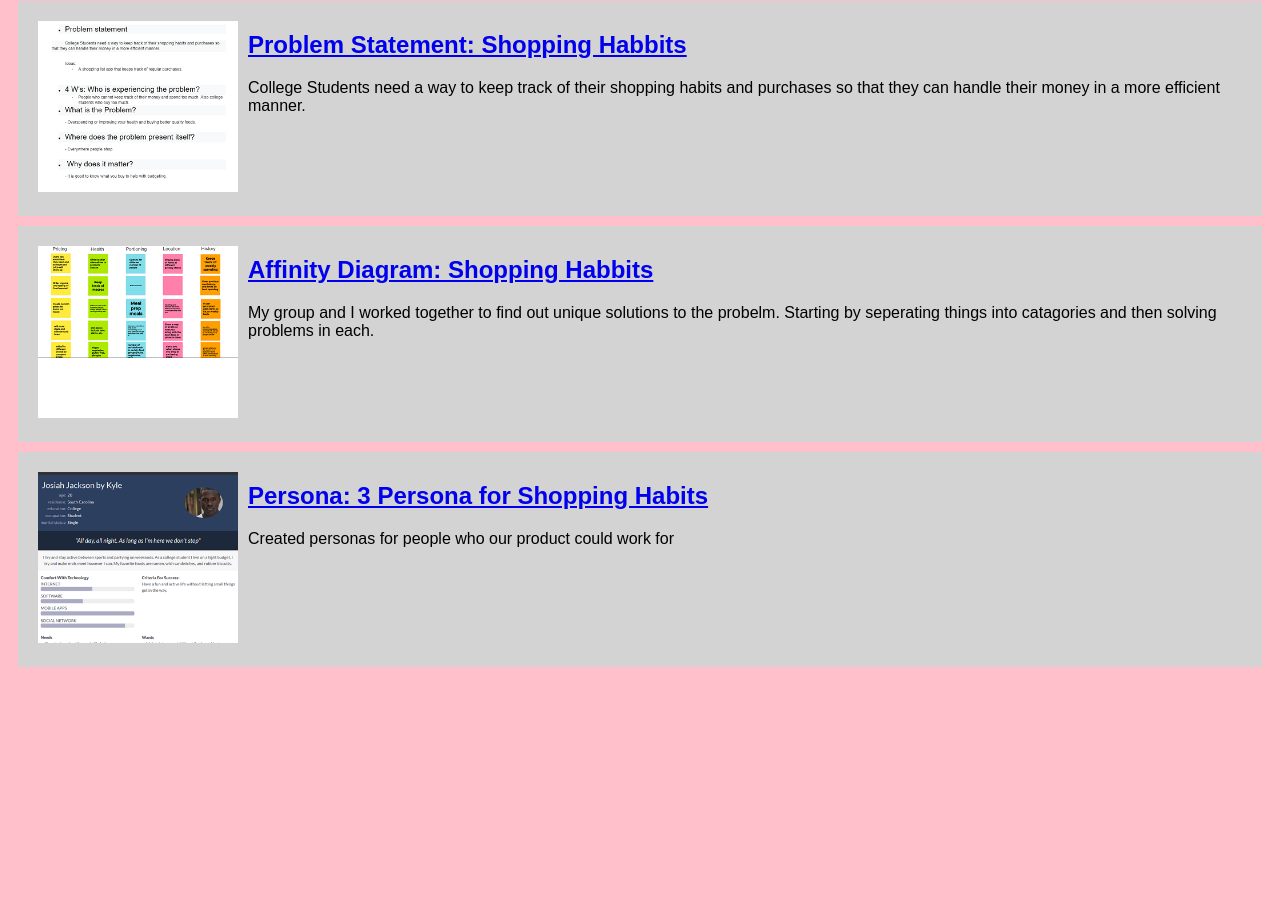
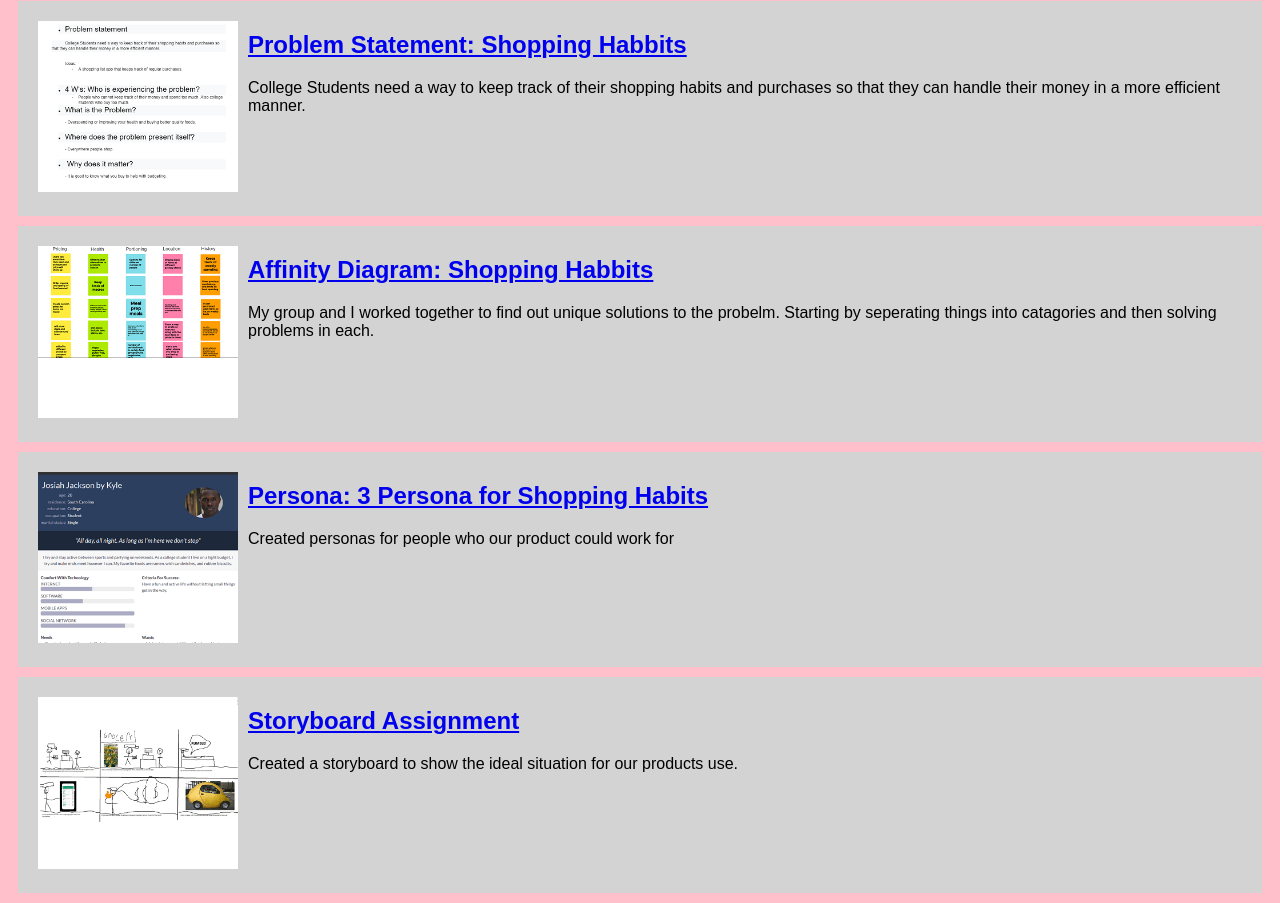
Before and after one commit to longkyle12/DugTheNug.github.io, a plain HTML site: page index.html in a window 1280 px wide. Shown: the part 79-982 px from the top of the page. Before the commit the page ends 800 px from the top, so only its background shows below. Drawn offline with Linux system fonts and the light colour scheme.

Commit message:
Add files via upload

```diff
--- a/index.html
+++ b/index.html
@@ -37,5 +37,16 @@
                     </p>
             </section>
         </section>
+
+
+         <!--Storyboard Assignment-->
+         <section class="assignment">
+            <a href="files/combinepdf (1).pdf"><img src="images/StoryboardFix.png"></a>
+            <section class="ass-details">
+                <a href="files/combinepdf (1).pdf"><h2>Storyboard Assignment</h2></a>
+                <p>Created a storyboard to show the ideal situation for our products use.
+                    </p>
+            </section>
+        </section>
     </body>
 </html>
```
